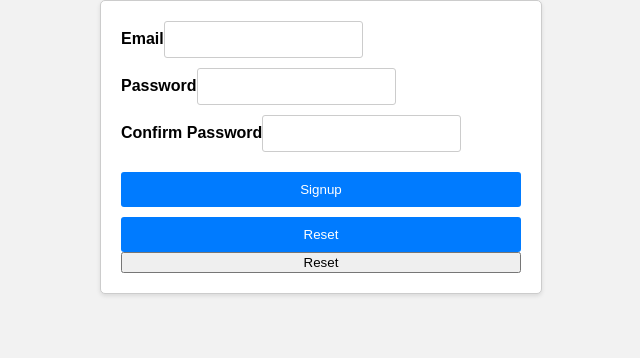
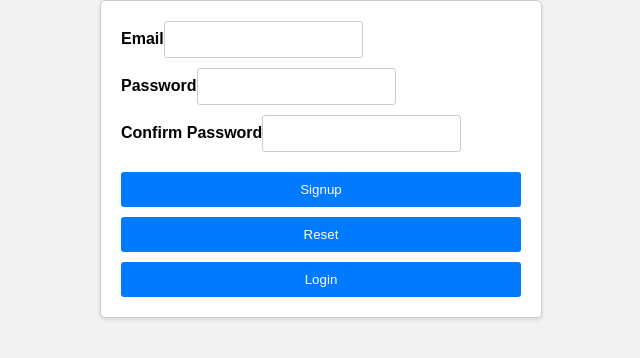
Before and after one commit to Ameen-Works/password-reset-fe, a React (Create React App) app: page / in a window 1280 px wide. Shown: the top 358 px of the page, without its empty margins (319-959 px from the left). Built offline with nearby package versions, Linux system fonts and the light colour scheme.

Commit message:
Updated signup form

```diff
--- a/src/SignupForm.css
+++ b/src/SignupForm.css
@@ -39,7 +39,8 @@ body {
 }
 
 button[type="submit"],
-  button[type="reset"] {
+button[type="reset"],
+button[type="login"] {
   background-color: #007bff;
   color: #fff;
   border: none;
@@ -50,7 +51,8 @@ body {
 }
 
 button[type="submit"]:hover,
-  button[type="reset"]:hover {
+button[type="reset"]:hover,
+button[type="login"]:hover {
   background-color: #0056b3;
 }
 
--- a/src/SignupForm.js
+++ b/src/SignupForm.js
@@ -95,8 +95,8 @@ const SignupForm = () => {
       <button type="reset" onClick={formik.handleReset}>
         Reset
       </button>
-      <button type="button" onClick={()=>{navigate("/login")}}>
-        Reset
+      <button type="login" onClick={()=>{navigate("/login")}}>
+        Login
       </button>
     </form>
   );
```
Lines whose indentation alone changed are shown as unchanged.
